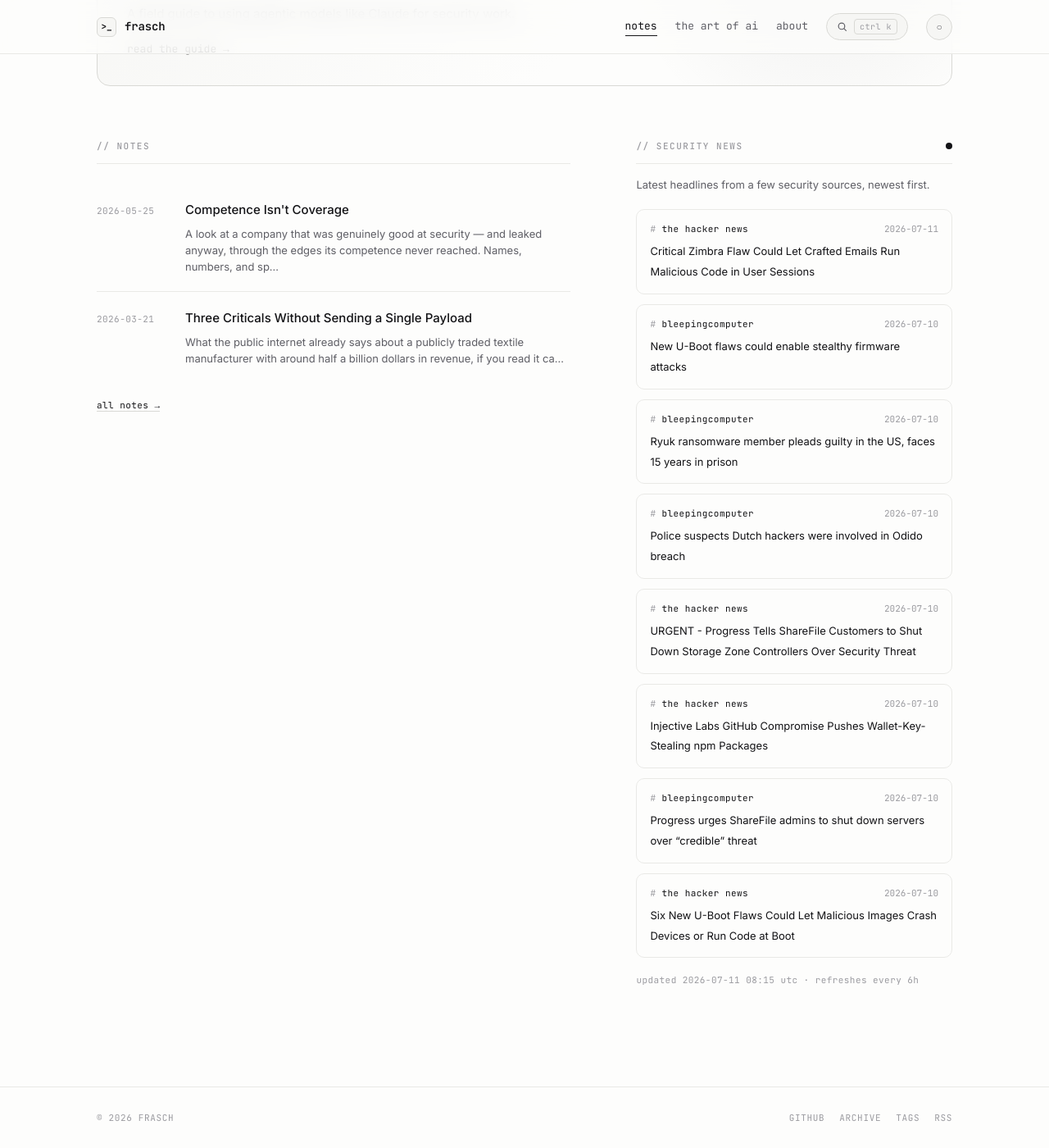
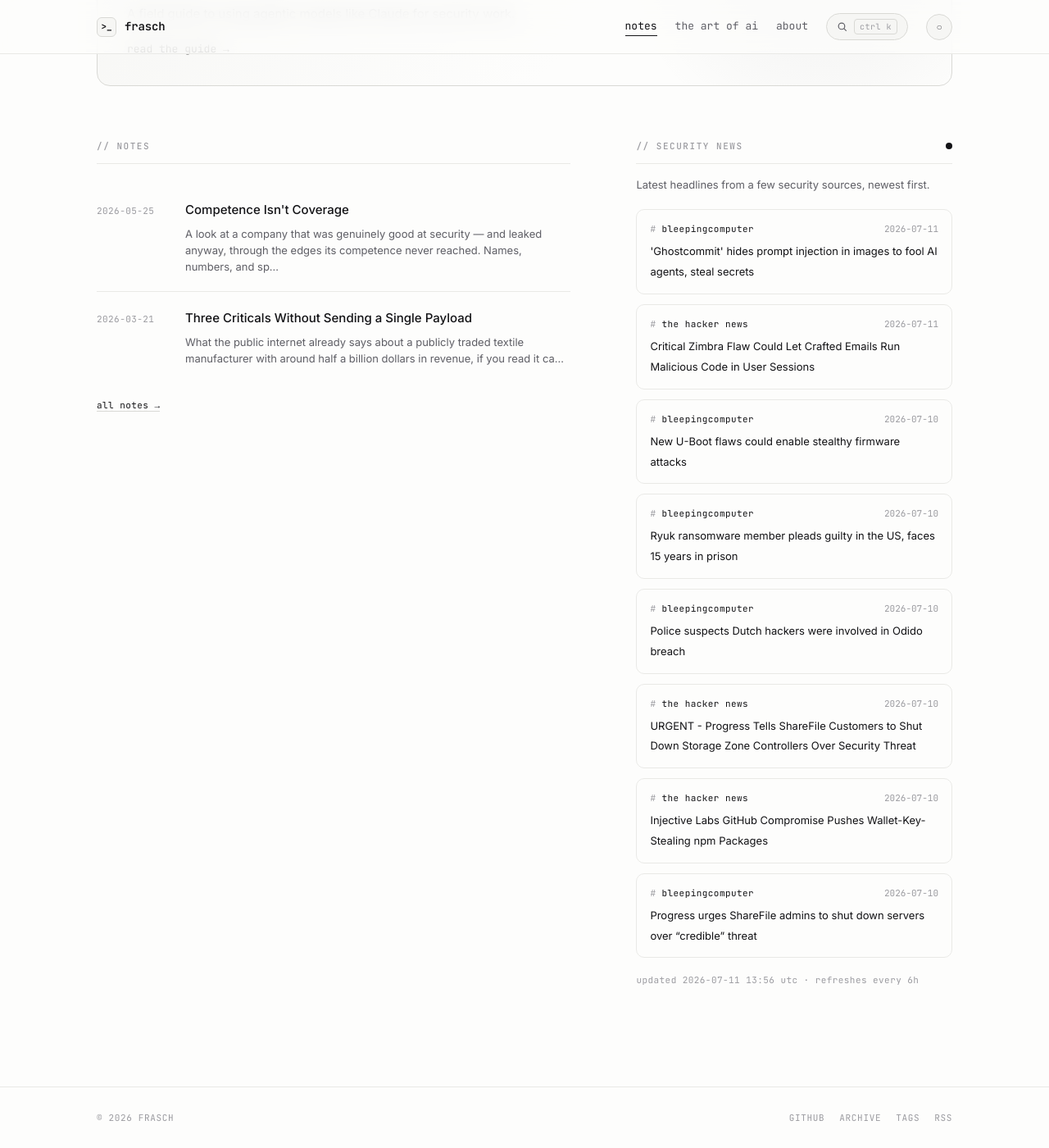
Before and after one commit to whoisfrasch/frasch, a Jekyll site: the page built from index.html, in a window 1280 px wide and 1400 px high, scrolled down 615 px. Shown: the whole window at 82% size. Built offline with Jekyll 4.4.1, drawn with Linux system fonts in a browser that asks for light colours.

Commit message:
Refresh security news feed

```diff
--- a/_data/news.json
+++ b/_data/news.json
@@ -1,6 +1,12 @@
 {
-  "updated": "2026-07-11T08:15:35Z",
+  "updated": "2026-07-11T13:56:57Z",
   "items": [
+    {
+      "source": "bleepingcomputer",
+      "title": "'Ghostcommit' hides prompt injection in images to fool AI agents, steal secrets",
+      "link": "https://www.bleepingcomputer.com/news/security/ghostcommit-hides-prompt-injection-in-images-to-fool-ai-agents-steal-secrets/",
+      "date": "2026-07-11T09:03:57Z"
+    },
     {
       "source": "the hacker news",
       "title": "Critical Zimbra Flaw Could Let Crafted Emails Run Malicious Code in User Sessions",
@@ -42,12 +48,6 @@
       "title": "Progress urges ShareFile admins to shut down servers over “credible” threat",
       "link": "https://www.bleepingcomputer.com/news/security/progress-urges-sharefile-customers-to-shut-down-servers-over-credible-threat/",
       "date": "2026-07-10T16:26:10Z"
-    },
-    {
-      "source": "the hacker news",
-      "title": "Six New U-Boot Flaws Could Let Malicious Images Crash Devices or Run Code at Boot",
-      "link": "https://thehackernews.com/2026/07/six-new-u-boot-flaws-could-let.html",
-      "date": "2026-07-10T15:57:14Z"
     }
   ]
 }
```
